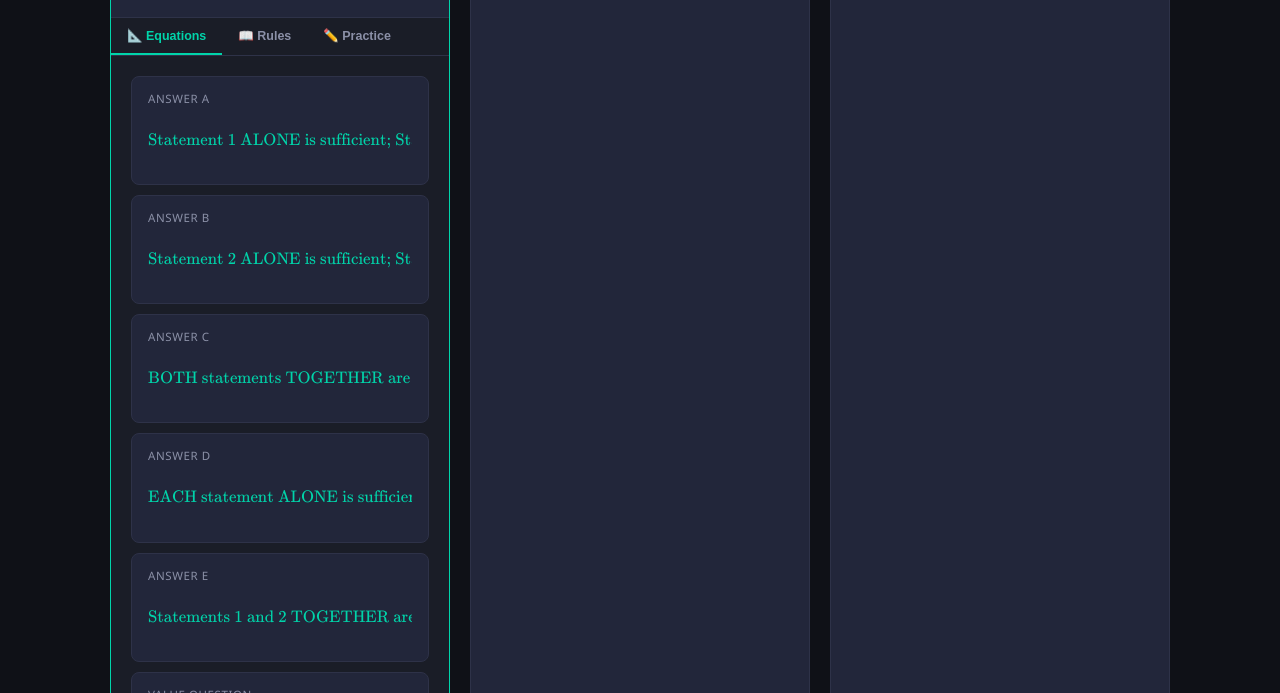
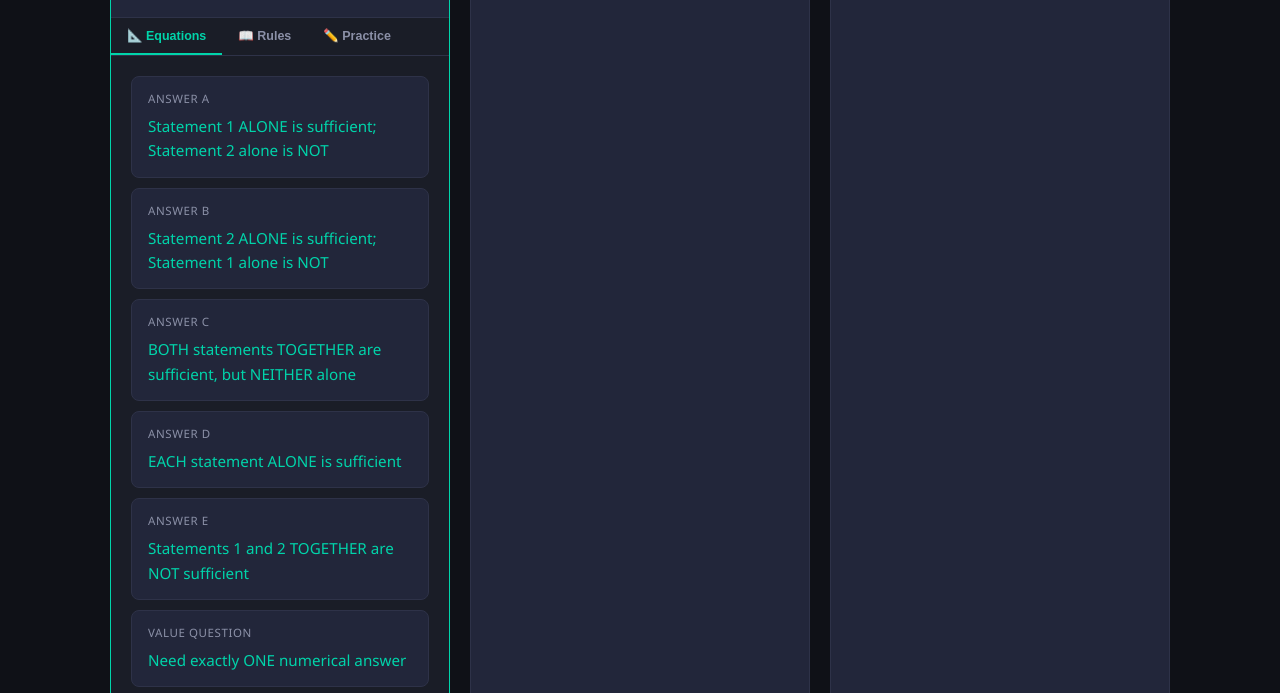
Before and after one commit to Kc14404/Srng, a plain HTML site: page di.html in a window 1280 px wide. Both pictures are taken after a click on the element 280 px from the left and 284 px from the top of the page. Shown: the part 329-1022 px from the top of the page. Drawn offline with nearby package versions, Linux system fonts and the light colour scheme.

Commit message:
Fix KaTeX text overflow: bypass KaTeX for pure-text formulas

```diff
--- a/di.html
+++ b/di.html
@@ -128,6 +128,7 @@
     .eq-item .eq-note { font-size: 0.78rem; color: var(--muted); margin-top: 8px; word-break: break-word; }
     .eq-formula { overflow-x: hidden; max-width: 100%; }
     .eq-formula .katex, .eq-formula .katex-html { white-space: normal !important; }
+    .eq-plain-text { color: var(--accent2); font-size: 0.95rem; line-height: 1.6; display: block; word-break: break-word; }
 
     /* Details */
     .rule-list { display: flex; flex-direction: column; gap: 10px; }
@@ -643,13 +644,19 @@ topics.forEach((topic, i) => {
   card.className = 'topic-card';
   card.id = `topic-${i}`;
 
-  const eqItems = topic.equations.map(eq => `
+  const eqItems = topic.equations.map(eq => {
+    // If formula is purely $$\text{...}$$ (no real math), render as plain text to avoid KaTeX overflow
+    const textOnlyMatch = eq.formula.match(/^\$\$\\text\{([\s\S]*)\}\$\$$/);
+    const rendered = textOnlyMatch
+      ? `<span class="eq-plain-text">${textOnlyMatch[1]}</span>`
+      : eq.formula;
+    return `
     <div class="eq-item">
       <div class="eq-label">${eq.label}</div>
-      <div class="eq-formula">${eq.formula}</div>
+      <div class="eq-formula">${rendered}</div>
       ${eq.note ? `<div class="eq-note">${eq.note}</div>` : ''}
-    </div>
-  `).join('');
+    </div>`;
+  }).join('');
 
   let detailHTML = '<div class="rule-list">';
   topic.details.forEach(d => {
```
Also changed, not shown: index.html (+10 -4 lines).
